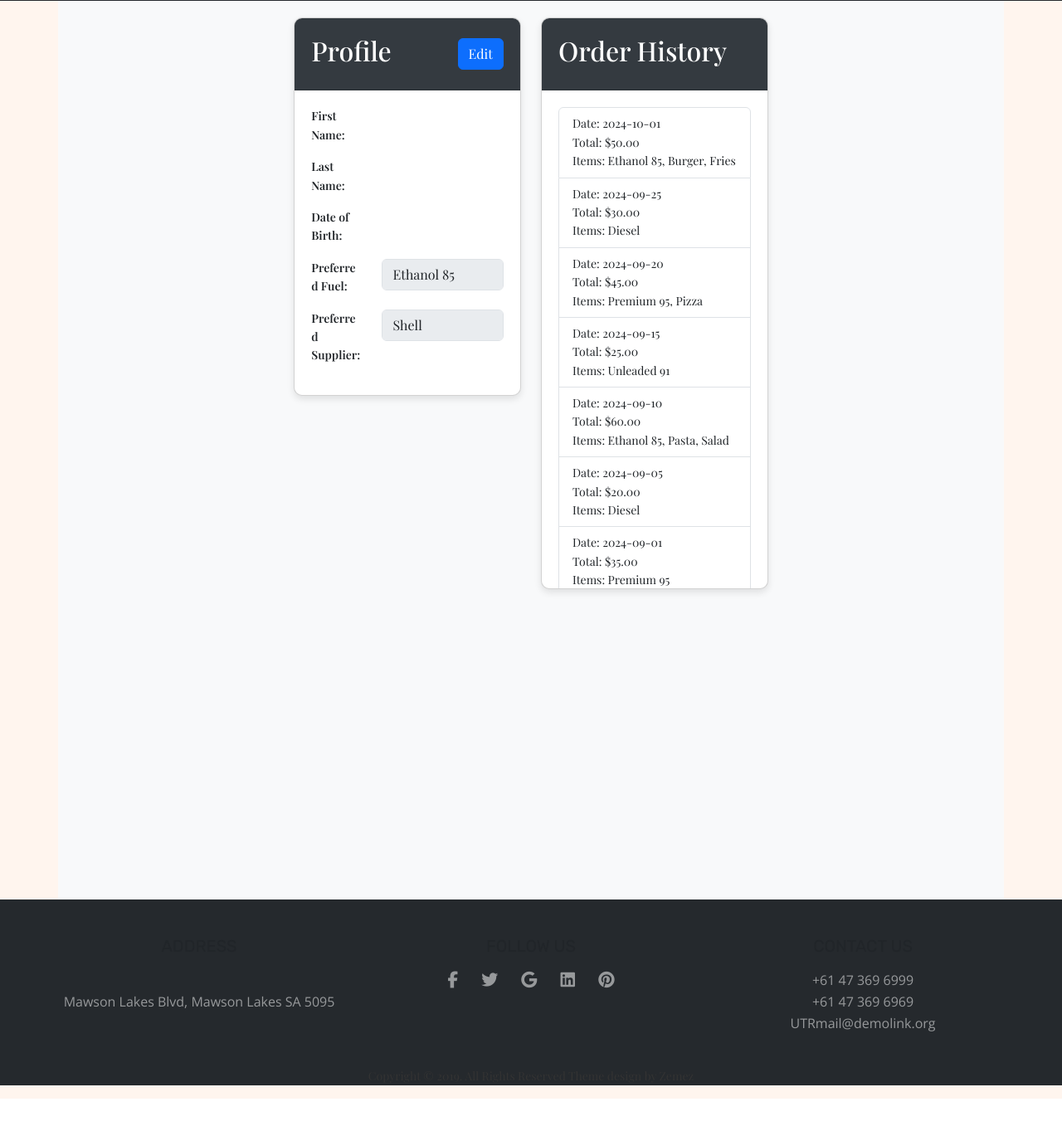
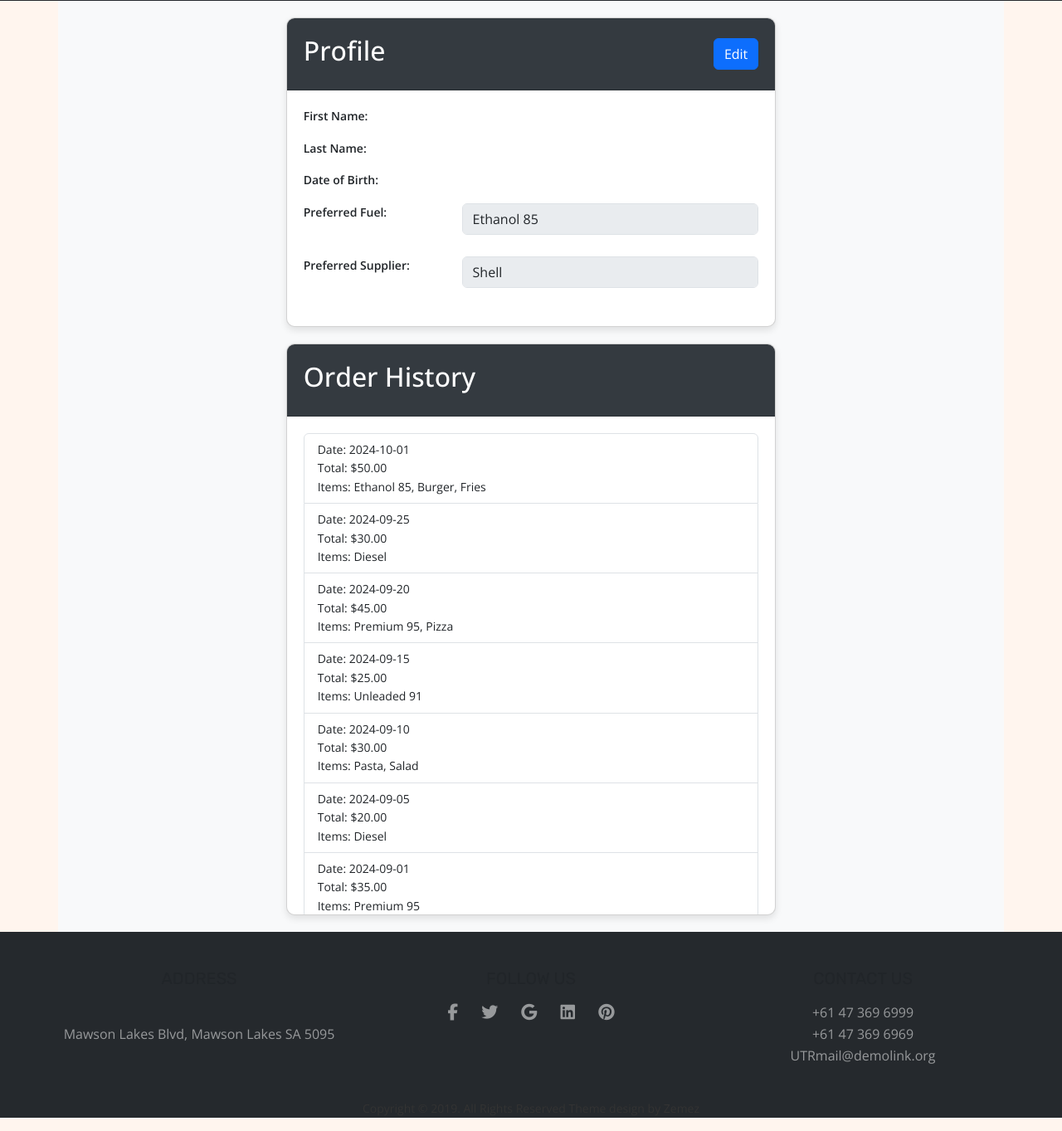
Before and after one commit to NgaiWongKa/INFS2043, a Node project: template views/Login/profile.ejs in a window 1280 px wide. Shown: the part 105-1468 px from the top of the page at 83% size. Before the commit the page ends 1429 px from the top, so only its background shows below. Run offline with Node 20 templates, Linux system fonts and the light colour scheme; the template is opened without the code that fills it, so the values that code supplies are empty; some libraries are stand-ins or nearby versions.

Commit message:
Minor UI changes for profile

```diff
--- a/public/CSS/profile.css
+++ b/public/CSS/profile.css
@@ -1,7 +1,3 @@
-body {
-    font-family: 'Playfair Display', serif;
-}
-
 .profile-container {
     display: flex;
     justify-content: center;
@@ -13,7 +9,6 @@ body {
 
 .profile-card {
     width: 100%;
-    max-width: 100%;
     margin-bottom: 20px;
     box-shadow: 0 4px 8px rgba(0, 0, 0, 0.1);
     border-radius: 10px;
@@ -46,3 +41,11 @@ body {
     max-height: 600px;
     overflow-y: auto;
 }
+
+.profile-card .form-control {
+    margin-bottom: 10px;
+}
+
+.profile-card .btn-primary, .profile-card .btn-success {
+    margin-left: 5px;
+}
--- a/views/Login/profile.ejs
+++ b/views/Login/profile.ejs
@@ -44,7 +44,7 @@
 
     <div class="container profile-container">
         <div class="row">
-            <div class="col-md-6">
+            <div class="col-12">
                 <div class="card profile-card">
                     <div class="card-header d-flex justify-content-between align-items-center">
                         <h2>Profile</h2>
@@ -111,7 +111,7 @@
                     </div>
                 </div>
             </div>
-            <div class="col-md-6">
+            <div class="col-12">
                 <div class="card profile-card">
                     <div class="card-header">
                         <h2>Order History</h2>
@@ -123,7 +123,7 @@
                                 { date: '2024-09-25', total: 30.00, items: ['Diesel'] },
                                 { date: '2024-09-20', total: 45.00, items: ['Premium 95', 'Pizza'] },
                                 { date: '2024-09-15', total: 25.00, items: ['Unleaded 91'] },
-                                { date: '2024-09-10', total: 60.00, items: ['Ethanol 85', 'Pasta', 'Salad'] },
+                                { date: '2024-09-10', total: 30.00, items: ['Pasta', 'Salad'] },
                                 { date: '2024-09-05', total: 20.00, items: ['Diesel'] },
                                 { date: '2024-09-01', total: 35.00, items: ['Premium 95'] },
                                 { date: '2024-08-28', total: 40.00, items: ['Unleaded 91', 'Sandwich'] },
```
